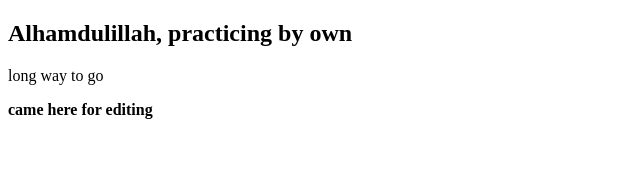
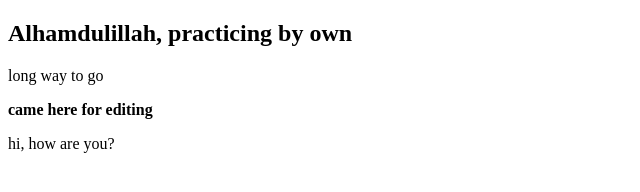
Before and after one commit to Jubair-Saad/my-second-website, a plain HTML site: page index.html in a window 1280 px wide. Shown: the whole page, without its empty margins (0-640 px from the left). Drawn offline with Linux system fonts and the light colour scheme.

Commit message:
feeling exited

```diff
--- a/index.html
+++ b/index.html
@@ -9,5 +9,6 @@
     <h2>Alhamdulillah, practicing by own</h2>
     <p>long way to go</p>
     <b>came here for editing</b>
+    <p>hi, how are you?</p>
 </body>
 </html>
```
Also changed, not shown: 1 other file.
